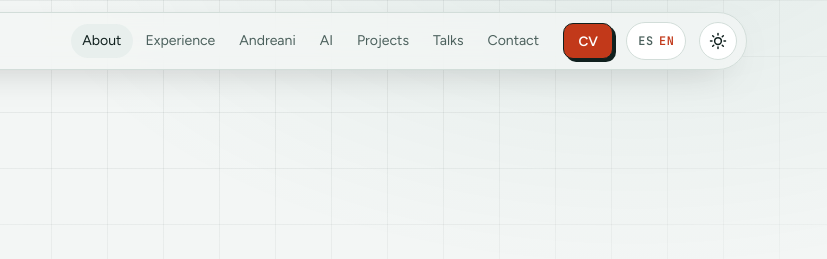
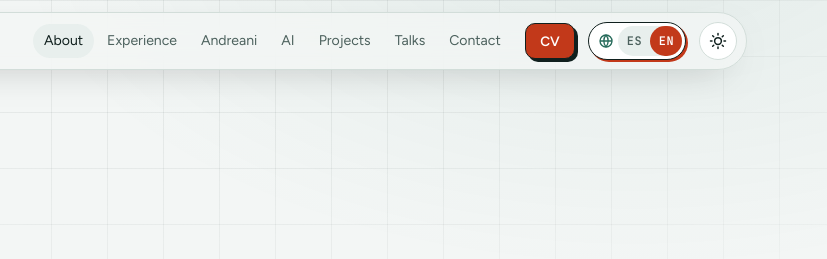
Before and after one commit to Santicof/portfolio, a plain HTML site: page index.html in a window 1280 px wide. Shown: the top 259 px of the page, 453-1280 px from the left. Drawn offline with nearby package versions, Linux system fonts and the light colour scheme; animation ran at ten frames a second.

Commit message:
Make language toggle more prominent

```diff
--- a/index.html
+++ b/index.html
@@ -54,9 +54,15 @@ code,.mono{font-family:'JetBrains Mono',ui-monospace,monospace}
 .icon-btn{flex:none;width:38px;height:38px;border-radius:50%;border:1px solid var(--line);background:var(--surface);color:var(--text);cursor:pointer;display:grid;place-items:center}
 .icon-btn:hover{border-color:var(--accent)}
 .icon-btn svg{width:18px;height:18px}
-.lang-btn{width:auto;padding:0 .7rem;border-radius:999px;display:flex;align-items:center;gap:.35rem;font:600 .74rem 'JetBrains Mono',monospace;letter-spacing:.04em}
-.lang-btn span{color:var(--muted);transition:color .2s}
-html[lang="es"] .lang-btn [data-l="es"],html[lang="en"] .lang-btn [data-l="en"]{color:var(--hot)}
+.lang-btn{flex:none;display:flex;align-items:center;gap:.3rem;height:38px;padding:3px 3px 3px .55rem;border:1.5px solid var(--text);border-radius:999px;background:var(--surface);color:var(--accent);cursor:pointer;box-shadow:2px 2px 0 var(--hot);transition:transform .15s,box-shadow .15s}
+.lang-btn:hover{transform:translate(-1px,-1px);box-shadow:3px 3px 0 var(--hot)}
+.lang-btn:active{transform:translate(2px,2px);box-shadow:0 0 0 var(--hot)}
+.lang-btn>svg{width:16px;height:16px}
+.lang-seg{position:relative;display:flex;height:100%;border-radius:999px;background:var(--surface2)}
+.lang-seg::before{content:"";position:absolute;top:0;bottom:0;left:0;width:50%;border-radius:999px;background:var(--hot);transition:transform .3s cubic-bezier(.3,1.4,.5,1)}
+html[lang="en"] .lang-seg::before{transform:translateX(100%)}
+.lang-seg span{position:relative;width:32px;display:grid;place-items:center;font:700 .74rem 'JetBrains Mono',monospace;letter-spacing:.04em;color:var(--muted);transition:color .25s}
+html[lang="es"] .lang-seg [data-l="es"],html[lang="en"] .lang-seg [data-l="en"]{color:var(--on-hot)}
 .top .nav-cv{flex:none;padding:.36rem .9rem;font-size:.85rem;box-shadow:2px 2px 0 var(--text)}
 
 /* tech strip */
@@ -332,14 +338,18 @@ footer a:hover{color:var(--hot)}
  .gallery{grid-template-columns:1fr;grid-auto-rows:240px}
  .shot.big{grid-column:auto;grid-row:span 1}
 }
-@media(max-width:440px){
+@media(max-width:480px){
  .logo-t{position:absolute;width:1px;height:1px;overflow:hidden;clip:rect(0,0,0,0);white-space:nowrap}
+}
+@media(max-width:360px){
+ .lang-btn>svg{display:none}
+ .lang-btn{padding-left:3px}
 }
 @media(prefers-reduced-motion:reduce){
  html{scroll-behavior:auto}
  .rv{opacity:1;transform:none;transition:none}
  .status i,.role::after,.strip-track{animation:none}
- .btn,.card,.shot,.shot img{transition:none}
+ .btn,.card,.shot,.shot img,.lang-btn,.lang-seg::before{transition:none}
 }
 @media print{.top,.stage,.mg,.filters,.toast,.strip{display:none}.rv{opacity:1;transform:none}section{padding:1.5rem 0}}
 </style>
@@ -366,7 +376,10 @@ footer a:hover{color:var(--hot)}
   <button class="icon-btn menu-btn" id="menuBtn" type="button" aria-label="Abrir menú" aria-expanded="false" aria-controls="navLinks">
    <svg viewBox="0 0 24 24" fill="none" stroke="currentColor" stroke-width="2" stroke-linecap="round"><path d="M4 7h16M4 12h16M4 17h16"/></svg>
   </button>
-  <button class="icon-btn lang-btn" id="langBtn" type="button" aria-label="Switch to English"><span data-l="es">ES</span><span data-l="en">EN</span></button>
+  <button class="lang-btn" id="langBtn" type="button" aria-label="Switch to English" title="Idioma / Language">
+   <svg viewBox="0 0 24 24" fill="none" stroke="currentColor" stroke-width="2" aria-hidden="true"><circle cx="12" cy="12" r="9"/><path d="M3 12h18M12 3a14 14 0 0 1 0 18M12 3a14 14 0 0 0 0 18"/></svg>
+   <span class="lang-seg" aria-hidden="true"><span data-l="es">ES</span><span data-l="en">EN</span></span>
+  </button>
   <button class="icon-btn" id="themeBtn" type="button" aria-label="Cambiar tema claro/oscuro">
    <svg viewBox="0 0 24 24" fill="none" stroke="currentColor" stroke-width="2" stroke-linecap="round"><circle cx="12" cy="12" r="4.5"/><path d="M12 2v2M12 20v2M4.9 4.9l1.4 1.4M17.7 17.7l1.4 1.4M2 12h2M20 12h2M4.9 19.1l1.4-1.4M17.7 6.3l1.4-1.4"/></svg>
   </button>
```
